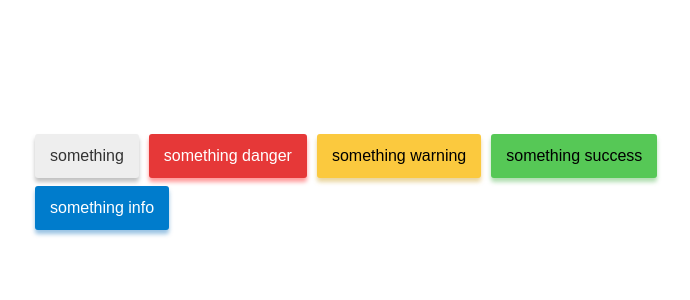
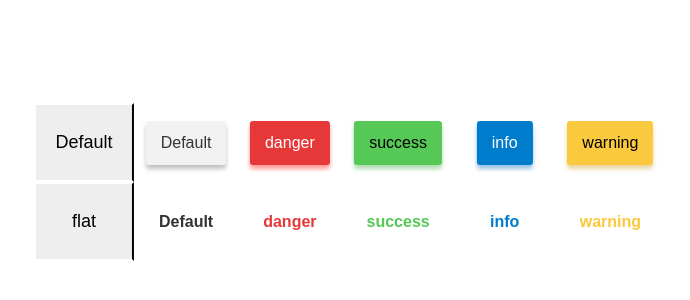
Before and after one commit to megashrieks/ui-kit, a React (Create React App) app: page / in a window 1280 px wide. Shown: the part 218-518 px from the top of the page, without its empty margins (290-980 px from the left). Built offline with nearby package versions, Linux system fonts and the light colour scheme.

Commit message:
Added flat buttons.

```diff
--- /dev/null
+++ b/src/Usage/ButtonDemo/ButtonDemo.js
@@ -0,0 +1,34 @@
+import React from "react";
+import { Button } from "../../library";
+export default function ButtonDemo() {
+	let colors = [null, "danger", "success", "info", "warning"];
+	let variant = [null, "flat"];
+	return (
+		<table className="demo-table">
+			<tbody>
+				{variant.map((element, index) => {
+					return (
+						<tr key={index}>
+							<td>
+								<div className="demo-column head">
+									{element ? element : "Default"}
+								</div>
+							</td>
+							{colors.map((e, i) => {
+								return (
+									<td key={i}>
+										<div className="demo-column">
+											<Button variant={element} color={e}>
+												{e ? e : "Default"}
+											</Button>
+										</div>
+									</td>
+								);
+							})}
+						</tr>
+					);
+				})}
+			</tbody>
+		</table>
+	);
+}
--- a/src/Usage/Usage.css
+++ b/src/Usage/Usage.css
@@ -4,3 +4,26 @@
 	left: 50%;
 	transform: translate(-50%, -50%);
 }
+.demo-table,
+.demo-table tr,
+.demo-table td {
+	padding: 0;
+	border-spacing: 0;
+	border-collapse: collapse;
+}
+.demo-column {
+	min-width: 100px;
+	width: 100%;
+	height: 100%;
+	padding: 10px 5px;
+	box-sizing: border-box;
+	text-align: center;
+}
+.demo-column.head {
+	line-height: 75px;
+	padding: 0;
+	font-size: 18px;
+	border: 2px solid #fff;
+	border-right: 2px solid black;
+	background: #eee;
+}
--- a/src/Usage/Usage.js
+++ b/src/Usage/Usage.js
@@ -1,12 +1,12 @@
 import React, { Component } from "react";
+import ButtonDemo from "./ButtonDemo/ButtonDemo";
 import "./Usage.css";
-import { Button } from "../library";
 
 export default class Usage extends Component {
 	render() {
 		return (
 			<div className="centered">
-				<Button>something</Button>
+				<ButtonDemo />
 			</div>
 		);
 	}
--- a/src/library/Button/Button.css
+++ b/src/library/Button/Button.css
@@ -36,7 +36,11 @@
 	--shadow-color: rgba(255, 0, 0, 0.4);
 	--shadow-color-hover: rgba(255, 0, 0, 0.3);
 }
-
+.btn-flat.btn-danger {
+	--btn-text-color: var(--danger);
+	--btn-text-hover-color: var(--danger);
+	--shadow-color-hover: rgba(255, 0, 0, 0.4);
+}
 .btn-warning {
 	--btn-color: var(--warning);
 	--btn-text-color: var(--warning-text);
@@ -45,6 +49,11 @@
 	--shadow-color: rgba(201, 151, 12, 0.4);
 	--shadow-color-hover: rgba(201, 151, 12, 0.3);
 }
+.btn-flat.btn-warning {
+	--btn-text-color: var(--warning);
+	--btn-text-hover-color: var(--warning);
+	--shadow-color-hover: rgba(201, 151, 12, 0.4);
+}
 .btn-success {
 	--btn-color: var(--success);
 	--btn-text-color: var(--success-text);
@@ -52,6 +61,11 @@
 	--btn-text-hover-color: var(--success-text-hover);
 	--shadow-color: rgba(56, 170, 56, 0.4);
 	--shadow-color-hover: rgba(56, 170, 56, 0.3);
+}
+.btn-flat.btn-success {
+	--btn-text-color: var(--success);
+	--btn-text-hover-color: var(--success);
+	--shadow-color-hover: rgba(56, 170, 56, 0.4);
 }
 
 .btn-info {
@@ -62,3 +76,15 @@
 	--shadow-color: rgba(0, 104, 184, 0.4);
 	--shadow-color-hover: rgba(0, 104, 184, 0.3);
 }
+.btn-flat.btn-info {
+	--btn-text-color: var(--info);
+	--btn-text-hover-color: var(--info);
+	--shadow-color-hover: rgba(0, 104, 184, 0.4);
+}
+
+.btn-flat {
+	font-weight: bold;
+	--btn-color: transparent;
+	--btn-hover-color: transparent;
+	--shadow-color: transparent;
+}
--- a/src/library/Button/Button.js
+++ b/src/library/Button/Button.js
@@ -1,19 +1,15 @@
 import React, { Fragment } from "react";
 import "./Button.css";
 function Button(props) {
+	let btncolor = "";
+	let btntype = "";
+	if (props.color) btncolor = " btn-" + props.color;
+	if (props.variant) btntype = " btn-" + props.variant;
 	return (
 		<Fragment>
-			<button className="cui btn">{props.children}</button>
-			<button className="cui btn btn-danger">
-				{props.children} danger
+			<button className={"cui btn" + btncolor + btntype}>
+				{props.children}
 			</button>
-			<button className="cui btn btn-warning">
-				{props.children} warning
-			</button>
-			<button className="cui btn btn-success">
-				{props.children} success
-			</button>
-			<button className="cui btn btn-info">{props.children} info</button>
 		</Fragment>
 	);
 }
--- a/src/library/colors.css
+++ b/src/library/colors.css
@@ -24,7 +24,7 @@
 	--info-text-hover: white;
 
 	/* default */
-	--default: #eee;
+	--default: #f1f1f1;
 	--default-text: #333;
 	--default-hover: #fafafa;
 	--default-text-hover: #333;
```
